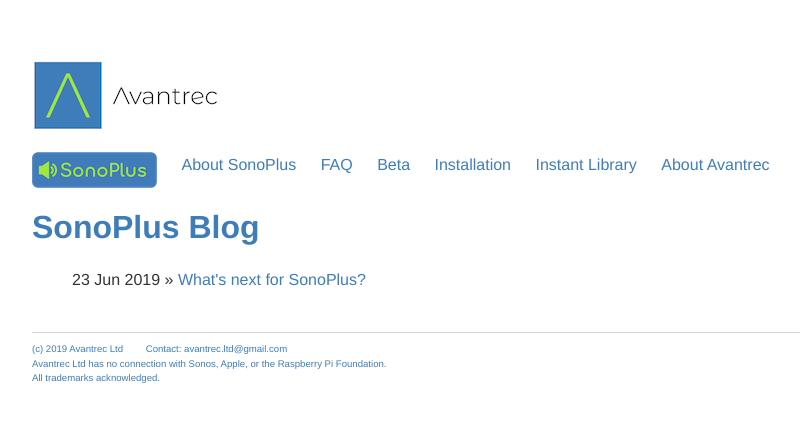
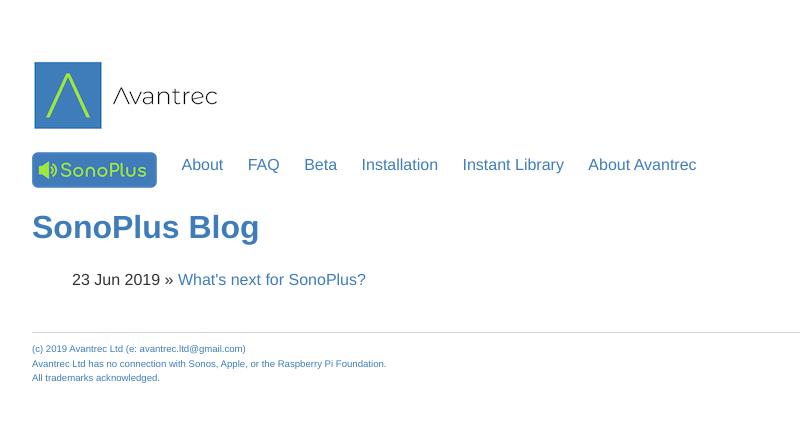
Before and after one commit to avantrec/avantrec.github.io, a Jekyll site: the page built from sonoplus-blog/index.html, in a window 1280 px wide. Shown: the top 422 px of the page, without its empty margins (32-832 px from the left). Built offline with Jekyll 4.4.1, drawn with Linux system fonts in a browser that asks for light colours.

Commit message:
Edits to footer

```diff
--- a/_layouts/sonoplus.html
+++ b/_layouts/sonoplus.html
@@ -10,7 +10,7 @@
             <nav>
                 <ul>
                     <li><img src="/images/sonoplus_small.png" alt="SonoPlus Logo" align="middle"></li>
-                    <li><a href="/sonoplus">About SonoPlus</a></li>
+                    <li><a href="/sonoplus">About</a></li>
                     <li><a href="/sonoplus/faq">FAQ</a></li>
                     <li><a href="/sonoplus/beta">Beta</a></li>
                     <li><a href="/sonoplus/installation">Installation</a></li>
@@ -25,8 +25,7 @@
             </div><!-- /.container -->
             <footer>
                 <ul>
-                    <li>(c) 2019 Avantrec Ltd</li>
-                    <li>Contact: <a href="mailto:avantrec.ltd@gmail.com">avantrec.ltd@gmail.com</a>
+                    <li>(c) 2019 Avantrec Ltd (e: <a href="mailto:avantrec.ltd@gmail.com">avantrec.ltd@gmail.com</a>)
                     <br>Avantrec Ltd has no connection with Sonos, Apple, or the Raspberry Pi Foundation.
                     <br>All trademarks acknowledged.</li>
                 </ul>
```
